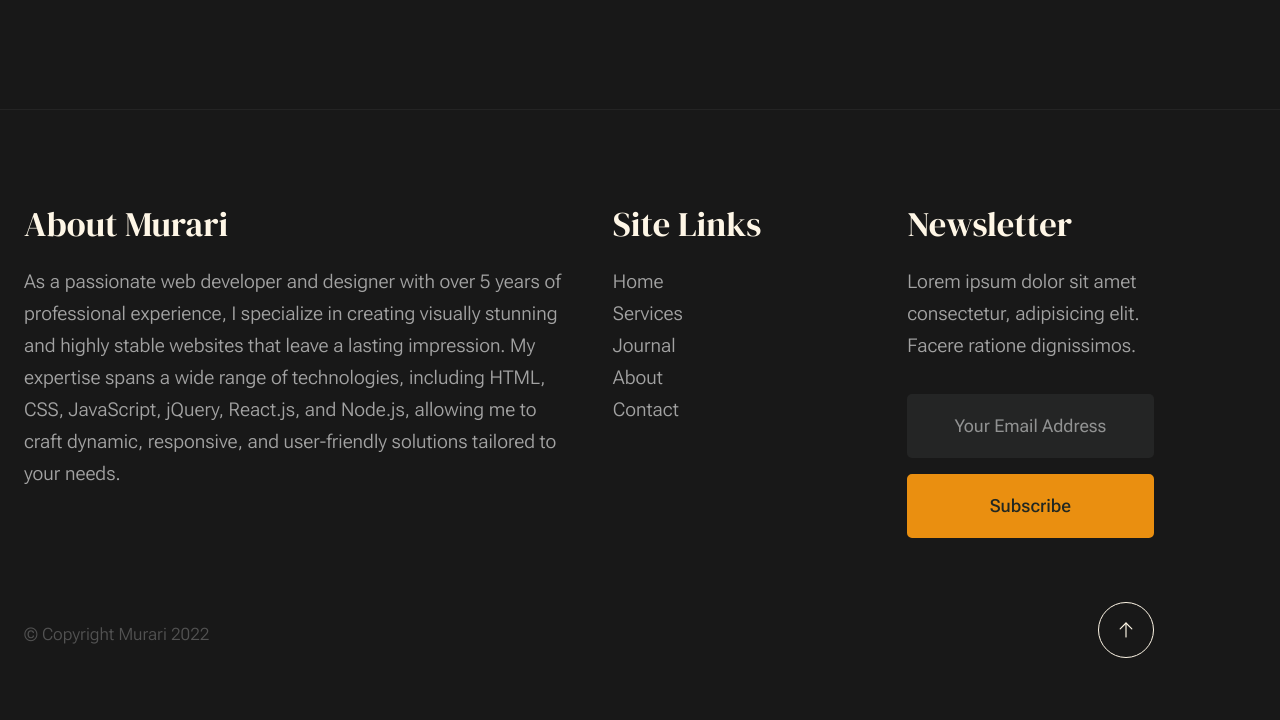
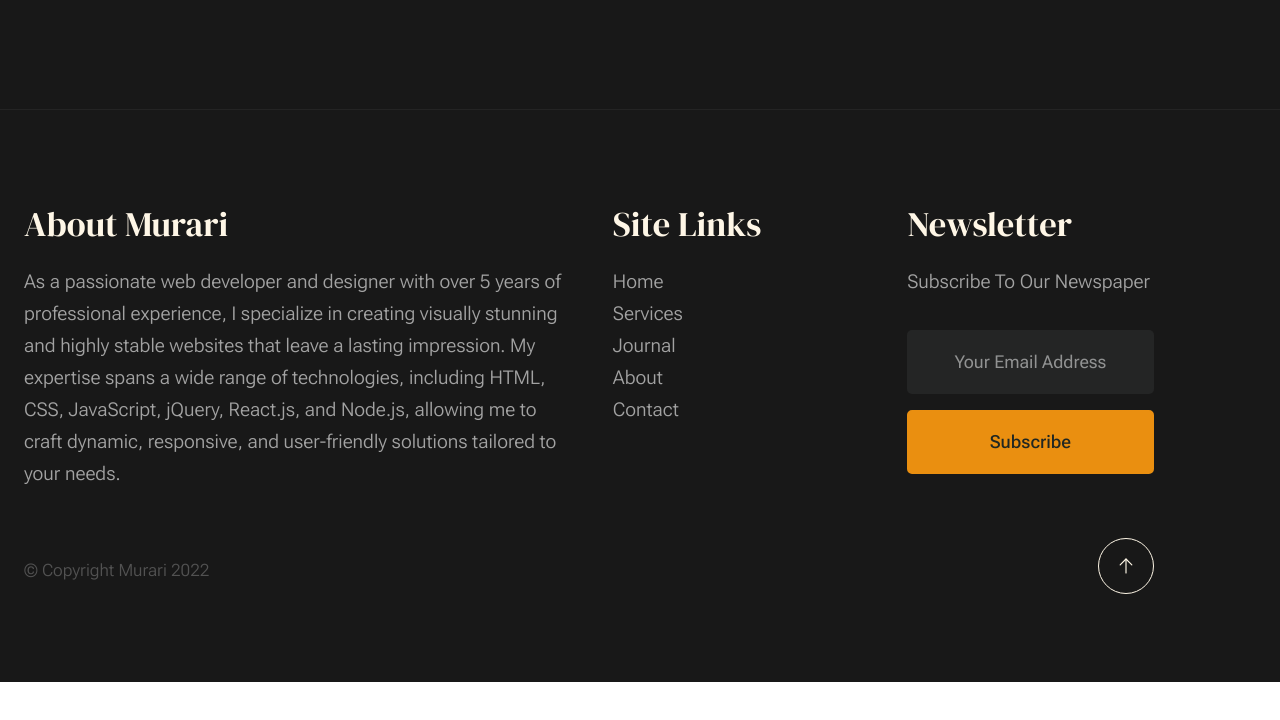
Before and after one commit to murarikumar699/portfolio, a plain HTML site: page index.html in a window 1280 px wide. Shown: the part 4763-5483 px from the top of the page. After the commit the page ends 5445 px from the top, so only its background shows below. Drawn offline with Linux system fonts and the light colour scheme.

Commit message:
Update index.html

```diff
--- a/index.html
+++ b/index.html
@@ -372,7 +372,7 @@
                     <h3>Newsletter</h3>
 
                     <p>
-                        Lorem ipsum dolor sit amet consectetur, adipisicing elit. Facere ratione dignissimos.
+                       Subscribe To Our Newspaper
                     </p>
 
                     <div class="subscribe-form">
```
